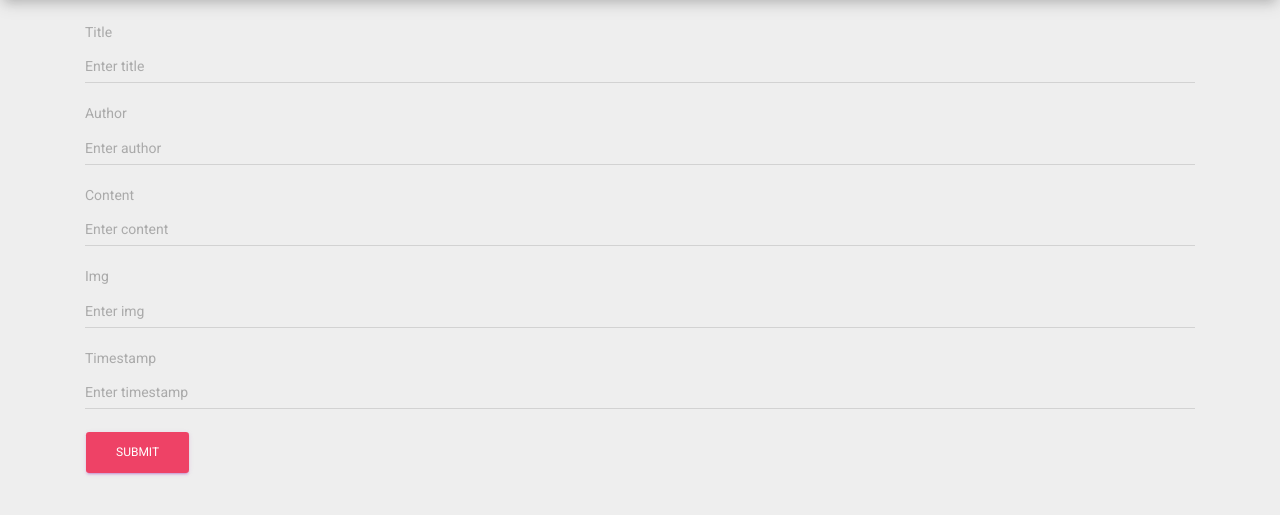
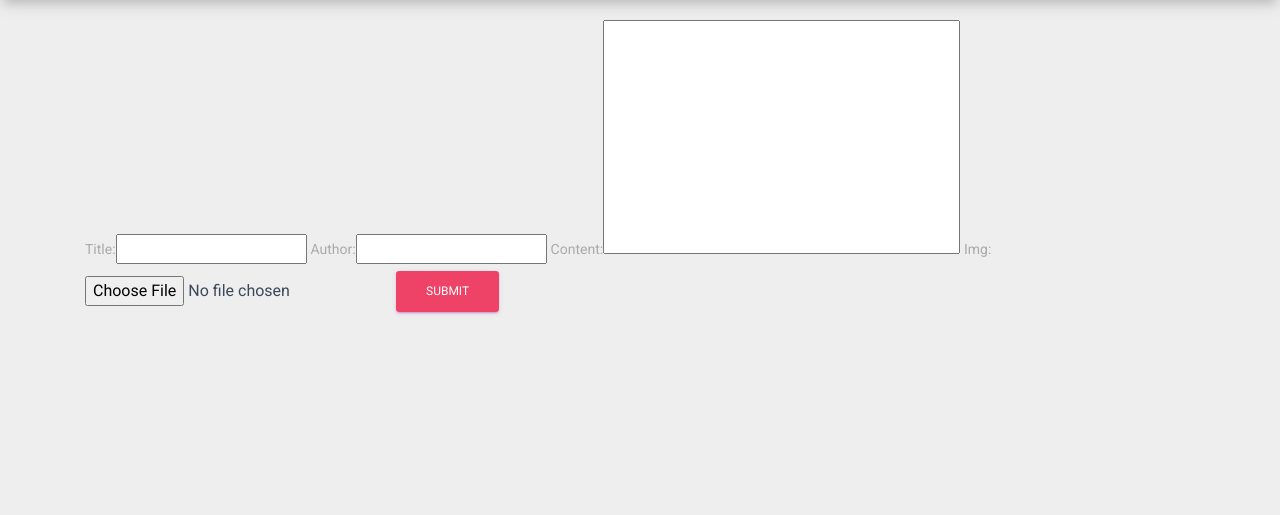
Before and after one commit to SaakshiShah25/djangoBlog, a Django app: page /addpost/ in a window 1280 px wide. Shown: the part 70-585 px from the top of the page. Run offline with Django 3.2, Linux system fonts and the light colour scheme; style sheets or scripts are compiled from the project's sources; parts of the project's set-up code (start-up, migrations or seed data) failed here and were passed over; some libraries are stand-ins or nearby versions.

Commit message:
New Commit

```diff
--- a/home/admin.py
+++ b/home/admin.py
@@ -1,6 +1,7 @@
 from django.contrib import admin
-from .models import Contact
+from .models import Contact,Add
 
 # Register your models here.
 
 admin.site.register(Contact)
+admin.site.register(Add)
--- a/home/forms.py
+++ b/home/forms.py
@@ -2,12 +2,12 @@ from django import forms
 from django.forms import ModelForm
 from .models import Add
 
-class AddForm(forms.ModelForm):
+class AddForm(ModelForm):
     class Meta:
         model =Add
         fields=[
             'title',
             'author',
             'content',
-            #'img',
+            'img',
         ]
--- a/home/models.py
+++ b/home/models.py
@@ -16,4 +16,7 @@ class Add(models.Model):
     title=models.CharField(max_length=100)
     author=models.CharField(max_length=100)
     content=models.TextField()
-    #img=models.ImageField(upload_to='pics')
+    img=models.ImageField(upload_to='pics')
+
+    def __str__(self):
+        return self.name
--- a/home/views.py
+++ b/home/views.py
@@ -25,8 +25,6 @@ def contact(request):
         contact=Contact(name=name,email=email,contact=contact,content=content)
         contact.save()
         return redirect('home')
-    #else:
-       # return HttpResponse('page not found')
     return render(request,'home/contact.html')
 
 
--- a/templates/home/addpost.html
+++ b/templates/home/addpost.html
@@ -5,31 +5,12 @@
 {% block body %}
 
 <div class="container my-3">
-    <form  action="{% url 'addpost' %}" method='POST'>
+    <form method='POST'>
       {% csrf_token %}
-        <div class="form-group">
-            <label for="title">Title</label>
-            <input type="text" class="form-control" id="title" name="title" placeholder="Enter title">
-        </div>
-        <div class="form-group">
-            <label for="author">Author</label>
-            <input type="text" class="form-control" id="author" name="author" placeholder="Enter author">
-        </div>
-        <div class="form-group">
-            <label for="content">Content</label>
-            <input type="text" class="form-control" id="content" name="content" placeholder="Enter content">
-        </div>
-        <div class="form-group">
-            <label for="img">Img</label>
-            <input type="text" class="form-control" id="img" name="img" placeholder="Enter img">
-        </div>
-        <div class="form-group">
-            <label for="timestamp">Timestamp</label>
-            <input type="text" class="form-control" id="timestamp" name="timestamp" placeholder="Enter timestamp">
-        </div>
-        <button type="submit" class="btn btn-primary" style="background-color:#EE4266;">Submit</button>
-
+      {{form}}
+         <button type="submit" class="btn btn-primary" style="background-color:#EE4266;">Submit</button>
     </form>
+</div>
 
 
 
```
Also changed, not shown: newproject/settings.py (+3 -5 lines), db.sqlite3, home/migrations/0001_initial.py, home/migrations/0002_auto_20200317_2208.py (deleted).
